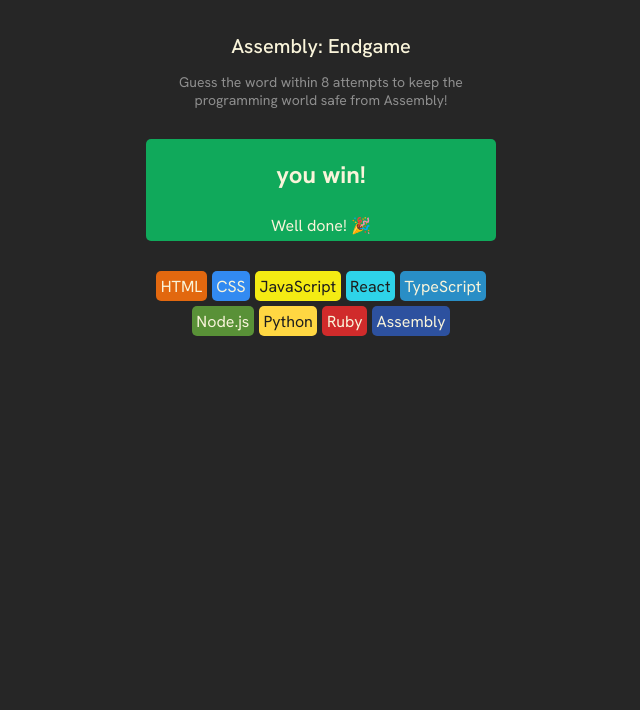
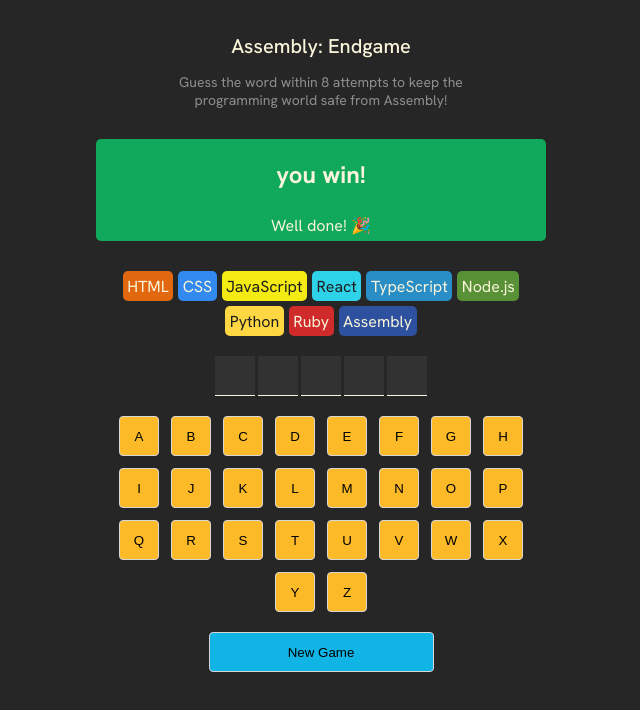
Before and after one commit to balajixog/wordpredicto, a React (Vite) app: page / in a window 1280 px wide. Shown: the top 710 px of the page, without its empty margins (319-959 px from the left). Built offline with nearby package versions, Linux system fonts and the light colour scheme.

Commit message:
guess the word and display correct & wrong color added

```diff
--- a/package.json
+++ b/package.json
@@ -10,6 +10,7 @@
     "preview": "vite preview"
   },
   "dependencies": {
+    "clsx": "^2.1.1",
     "react": "^19.2.0",
     "react-dom": "^19.2.0"
   },
--- a/src/App.jsx
+++ b/src/App.jsx
@@ -1,6 +1,10 @@
-import React from 'react'
+import  {useState} from 'react'
+import {clsx} from "clsx"
 import { languages } from './language'
 export default function AssemblyEndgame(){
+  const[currentWord , setCurrentWord]= useState("react");
+  const[guessedLetters,setGuessedLetters] = useState([]);
+  const alphabet ="abcdefghijklmnopqrstuvwxyz"
   const languageElements=languages.map(
     lang=>{
       const styles = {
@@ -12,6 +16,37 @@
       )
     }
   )
+  function addGuessedLetters(letter){
+      setGuessedLetters(prevLetters =>
+        prevLetters.includes(letter) ? prevLetters : [...prevLetters,letter])
+  }
+
+  const letterElements = currentWord.split("").map((letter,index)=>(
+    <span key={index}>{guessedLetters.includes(letter)?letter.toUpperCase():""}</span>
+  ))
+
+  const keyboardElements=alphabet.split("").map(letter=>{
+    const isGuessed=guessedLetters.includes(letter)
+    const isCorrect= isGuessed && currentWord.includes(letter)
+    const isWrong=  isGuessed && !currentWord.includes(letter)
+
+    const className=clsx(
+      {
+        correct: isCorrect,
+        wrong: isWrong
+      }
+    )
+
+    return(
+    <button key={letter} className={className}
+      onClick={()=>addGuessedLetters(letter)}>{letter.toUpperCase()
+      }
+      </button>
+    )
+  }
+  )
+
+
   return(
       <main>
         <header>
@@ -26,6 +61,13 @@
         <section className='language-chips'>
           {languageElements}
         </section>
+        <section className='word'>
+         {letterElements}
+        </section>
+        <section className='keyboard'>
+        {keyboardElements}
+        </section>
+        <button className="new-game">New Game</button>
       </main>
   )
 }
--- a/src/index.css
+++ b/src/index.css
@@ -22,6 +22,8 @@
 }
 
 header > p {
+   margin-left: auto;
+   margin-right: auto;
     font-size: 0.875rem;
     max-width: 350px;
     color: #8E8E8E;
@@ -46,11 +48,66 @@
 section.language-chips{
   display: flex;
   flex-wrap: wrap;
+  margin-left: auto;
+  margin-right: auto;
   gap: 5px;
   justify-content: center;
-  max-width: 350px;
+  max-width: 450px;
 }
 span.chips{
   border-radius: 5px;
   padding: 4.5px;
 }
+section.word{
+margin: 20px;
+display: flex;
+justify-content: center;
+ gap: 3px;
+}
+
+section.word> span{
+  height: 40px;
+  width: 40px;
+  background-color: #323232;
+  display: flex;
+  justify-content: center;
+  align-items: center;
+  font-size: 1.125rem;
+  border-bottom: 1px solid #F9F4DA;
+
+}
+section.keyboard{
+  display: flex ;
+  flex-wrap: wrap;
+  gap: 12px;
+  justify-content: center;
+  max-width: 450px;
+}
+
+section.keyboard >button{
+  height: 40px;
+  width: 40px;
+  background-color: #FCBA29;
+  border: 1px solid #D7D7D7;
+  border-radius: 4px;
+  cursor: pointer;
+}
+section.keyboard > button.correct {
+    background-color: #10A95B;
+}
+
+section.keyboard > button.wrong {
+    background-color: #EC5D49;
+}
+button.new-game {
+    background-color: #11B5E5;
+    border: 1px solid #D7D7D7;
+    border-radius: 4px;
+    width: 225px;
+    height: 40px;
+    padding: 6px 12px;
+    margin-top: 20px;
+    display: block;  /*single element to move center first we change to block*/
+    margin-inline: auto; /* margin-left,margin-right: auto like that*/
+    cursor: pointer;
+}
```
Also changed, not shown: 1 other file (tests, documents, lock files or other folders).
